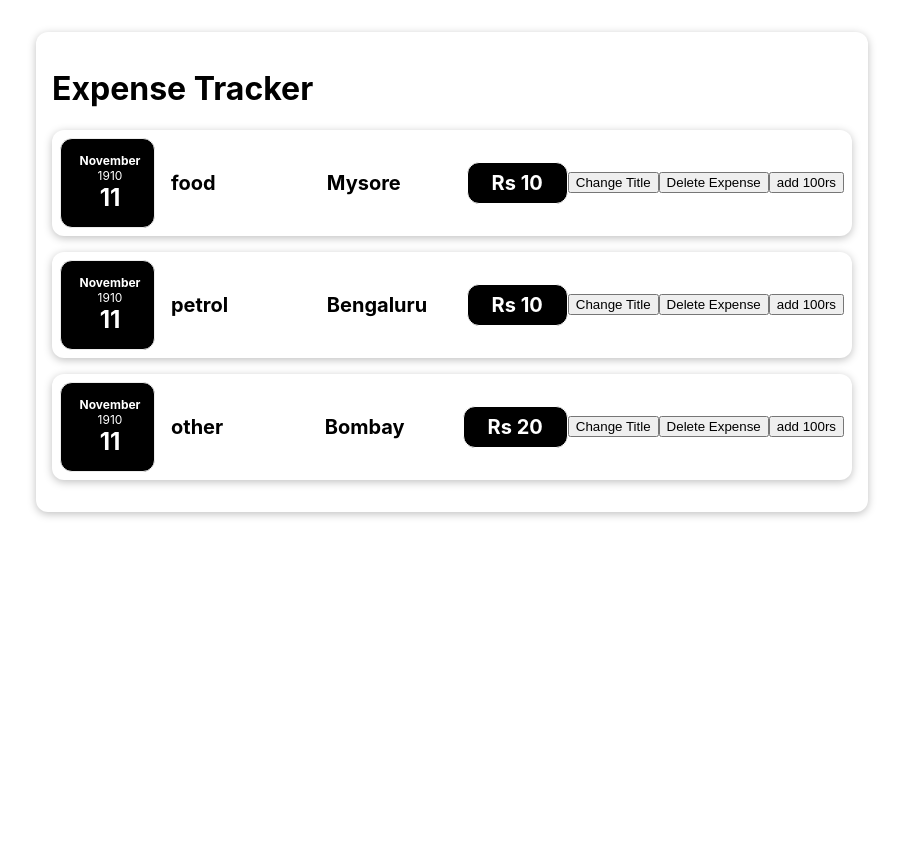
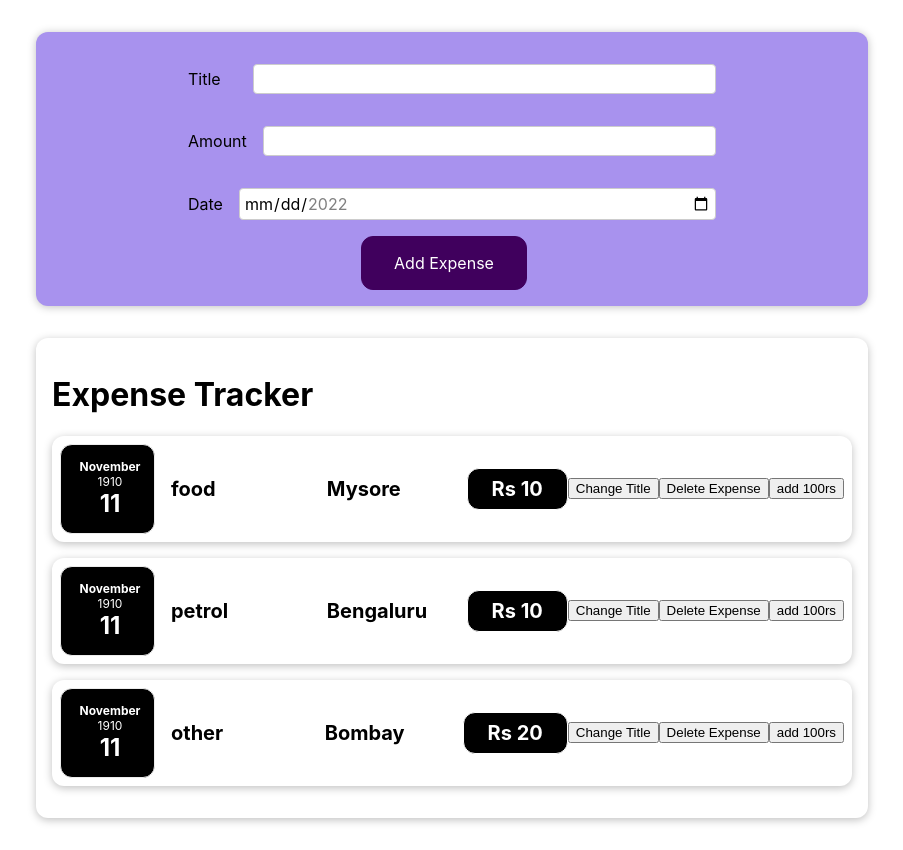
Before and after one commit to roshinys/react-ExpenseTracker, a React (Create React App) app: page / in a window 1280 px wide. Shown: the whole page, without its empty margins (188-1091 px from the left). Before the commit the page ends 800 px from the top, so only its background shows below. Built offline with nearby package versions, Linux system fonts and the light colour scheme.

Commit message:
added form

```diff
--- a/src/App.js
+++ b/src/App.js
@@ -1,10 +1,12 @@
 import "./App.css";
 import React from "react";
 import Expense from "./components/Expense/Expense";
+import NewExpense from "./components/NewExpense/NewExpense";
 
 const App = () => {
   return (
     <div className="app">
+      <NewExpense />
       <Expense />
     </div>
   );
--- /dev/null
+++ b/src/components/NewExpense/ExpenseForm.css
@@ -0,0 +1,66 @@
+form {
+  display: flex;
+  flex-direction: column;
+  max-width: 25rem;
+  margin: 0 auto;
+  align-items: left;
+}
+
+.new-expense__controls,
+.new-expense__control {
+  display: flex;
+  flex-direction: row;
+  margin-bottom: 1rem;
+  align-items: center;
+  justify-content: flex-start;
+  margin: 1rem;
+}
+
+.new-expense__controls label,
+.new-expense__control label {
+  width: 8rem;
+  text-align: left;
+  padding-right: 1rem;
+}
+
+.new-expense__controls input,
+.new-expense__control input {
+  flex: 1;
+  font: inherit;
+  padding: 0.25rem;
+  border-radius: 0.25rem;
+  border: 1px solid #ccc;
+}
+
+@media (min-width: 768px) {
+  form {
+    max-width: 35rem;
+  }
+
+  .new-expense__controls,
+  .new-expense__control {
+    flex-direction: row;
+    align-items: center;
+    justify-content: flex-start;
+  }
+
+  .new-expense__controls {
+    flex-wrap: wrap;
+    gap: 1rem;
+    margin-bottom: 1rem;
+    text-align: center;
+  }
+
+  .new-expense__control {
+    margin-left: 1rem;
+  }
+
+  .new-expense__controls label,
+  .new-expense__control label {
+    margin-bottom: 0;
+    margin-right: 1rem;
+    width: auto;
+    text-align: left;
+    padding-right: 0;
+  }
+}
--- /dev/null
+++ b/src/components/NewExpense/ExpenseForm.js
@@ -0,0 +1,30 @@
+import React from "react";
+import "./ExpenseForm.css";
+
+function ExpenseForm() {
+  const titleChangeHandler = (event) => {
+    console.log(event);
+  };
+
+  return (
+    <form className="expense-form">
+      <div className="new-expense__controls">
+        <label>Title</label>
+        <input type="text" onChange={titleChangeHandler} />
+      </div>
+      <div className="new-expense__control">
+        <label>Amount</label>
+        <input type="text" />
+      </div>
+      <div className="new-expense__control">
+        <label>Date</label>
+        <input type="date" min="2022-01-01" max="2022-12-31" />
+      </div>
+      <div className="new-expense__actions">
+        <button type="submit">Add Expense</button>
+      </div>
+    </form>
+  );
+}
+
+export default ExpenseForm;
--- /dev/null
+++ b/src/components/NewExpense/NewExpense.css
@@ -0,0 +1,38 @@
+.new-expense {
+  background-color: #a892ee;
+  padding: 1rem;
+  margin: 2rem auto;
+  width: 50rem;
+  max-width: 95%;
+  border-radius: 12px;
+  text-align: center;
+  box-shadow: 0 1px 8px rgba(0, 0, 0, 0.25);
+}
+
+.new-expense button {
+  font: inherit;
+  cursor: pointer;
+  padding: 1rem 2rem;
+  border: 1px solid #40005d;
+  background-color: #40005d;
+  color: white;
+  border-radius: 12px;
+  margin-right: 1rem;
+}
+
+.new-expense button:hover,
+.new-expense button:active {
+  background-color: #510674;
+  border-color: #510674;
+}
+
+.new-expense button.alternative {
+  color: #220131;
+  border-color: transparent;
+  background-color: transparent;
+}
+
+.new-expense button.alternative:hover,
+.new-expense button.alternative:active {
+  background-color: #ddb3f8;
+}
--- /dev/null
+++ b/src/components/NewExpense/NewExpense.js
@@ -0,0 +1,13 @@
+import React from "react";
+import "./NewExpense.css";
+import ExpenseForm from "./ExpenseForm";
+
+function NewExpense() {
+  return (
+    <div className="new-expense">
+      <ExpenseForm />
+    </div>
+  );
+}
+
+export default NewExpense;
```
